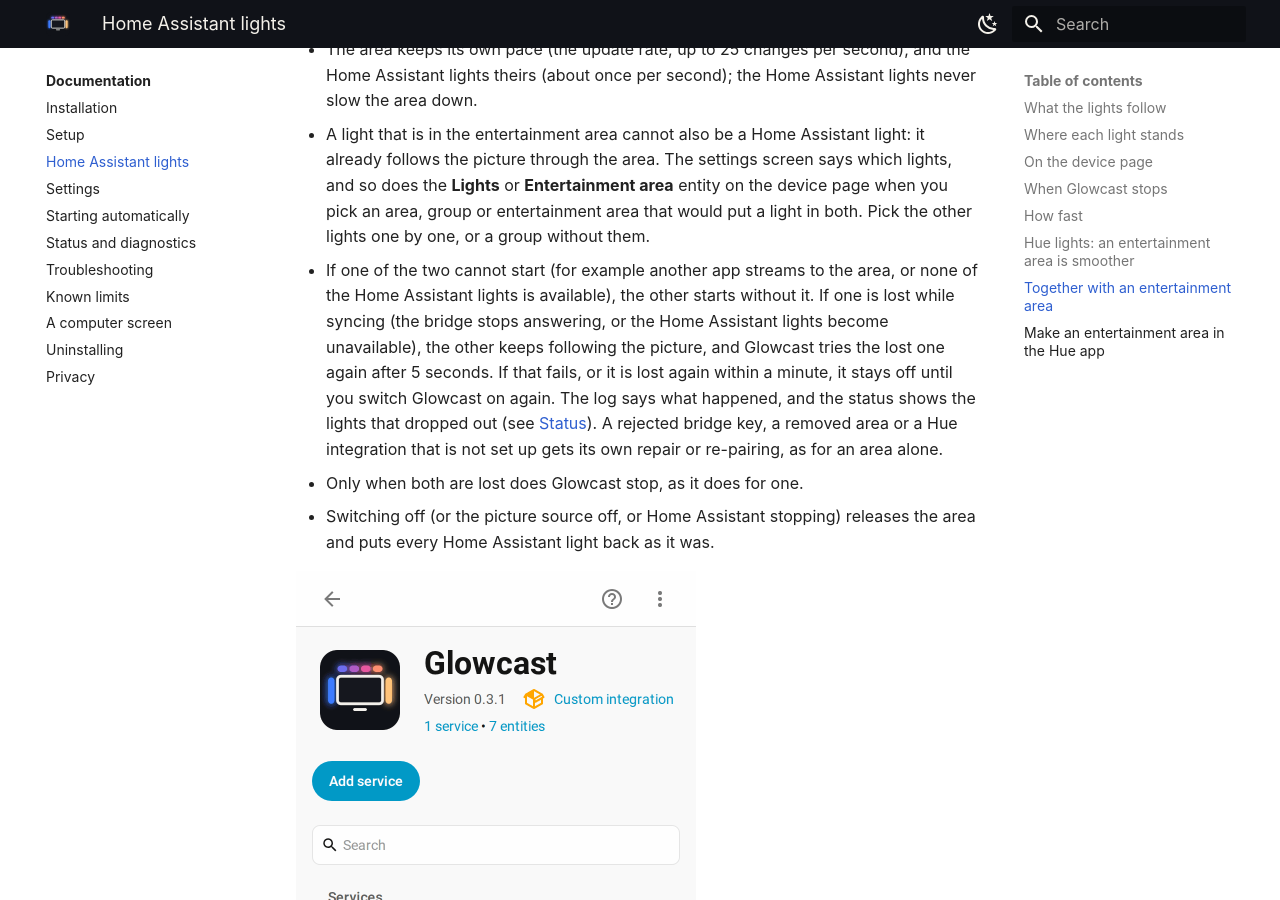
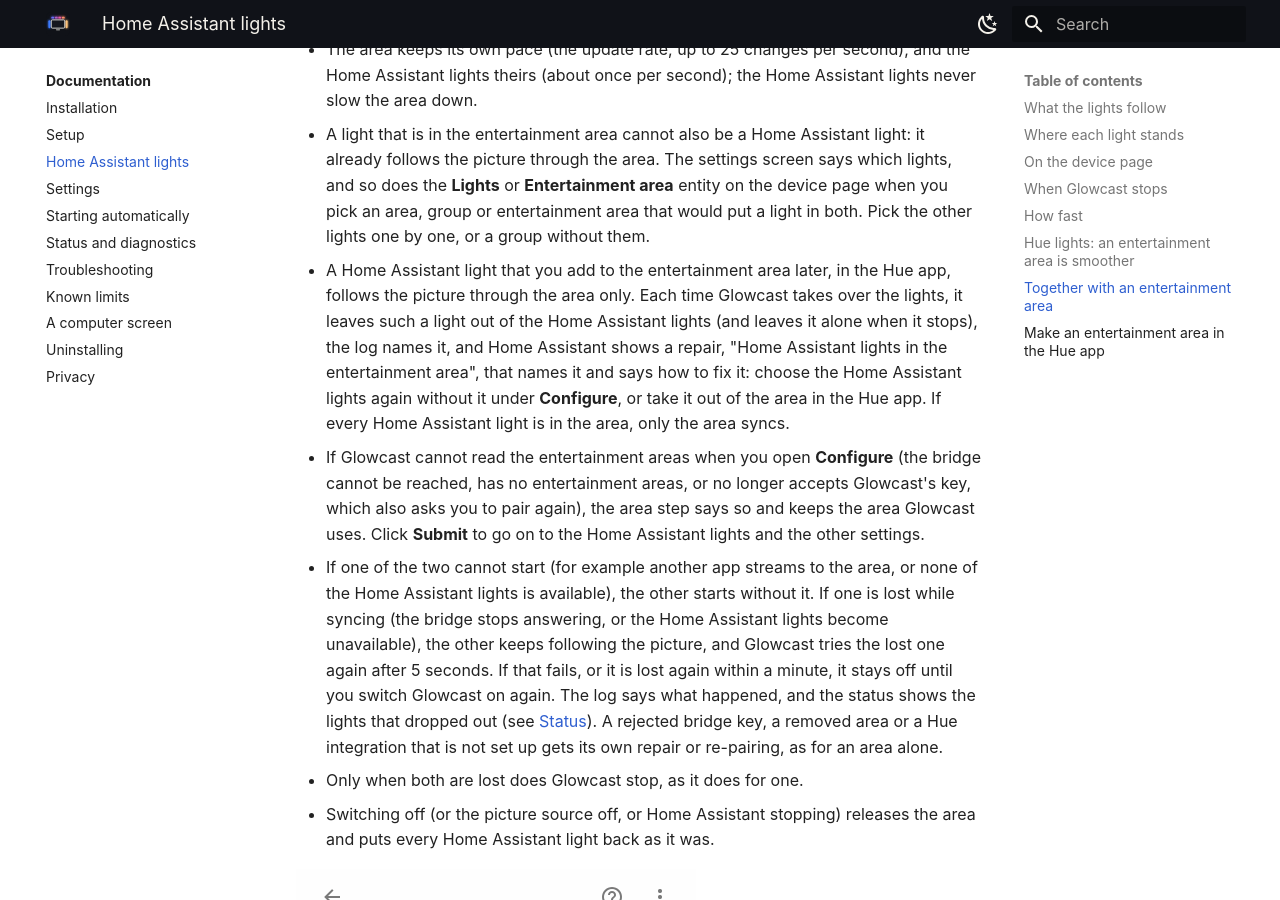
Before and after one commit to nicohabets/glowcast, an MkDocs documentation site: the page built from website/pages/docs/home-assistant-lights.md, in a window 1280 px wide and 900 px high, scrolled down 5763 px. Built offline with MkDocs 1.6.1 and Material for MkDocs 9.7.7, drawn with Linux system fonts in a browser that asks for light colours.

Commit message:
Website: the v0.3.1 fixes for an area with Home Assistant lights (#205)
"Together with an entertainment area" now says what happens to a Home
Assistant light that is added to the entertainment area later in the Hue
app (#198: left out, named in the log, a repair says how to fix it; with
every Home Assistant light in the area only the area syncs), and what the
combined settings do when the bridge's areas cannot be read (#197: a
notice, the stored area kept, on to the Home Assistant lights). The
restart part (#183) was already on the site since the v0.3.1 release.

Co-Authored-By: Claude Opus 5.5 <noreply@anthropic.com>

```diff
--- a/website/pages/docs/home-assistant-lights.md
+++ b/website/pages/docs/home-assistant-lights.md
@@ -65,6 +65,8 @@ One Glowcast can drive an entertainment area and Home Assistant lights together,
 
 - The area keeps its own pace (the update rate, up to 25 changes per second), and the Home Assistant lights theirs (about once per second); the Home Assistant lights never slow the area down.
 - A light that is in the entertainment area cannot also be a Home Assistant light: it already follows the picture through the area. The settings screen says which lights, and so does the **Lights** or **Entertainment area** entity on the device page when you pick an area, group or entertainment area that would put a light in both. Pick the other lights one by one, or a group without them.
+- A Home Assistant light that you add to the entertainment area later, in the Hue app, follows the picture through the area only. Each time Glowcast takes over the lights, it leaves such a light out of the Home Assistant lights (and leaves it alone when it stops), the log names it, and Home Assistant shows a repair, "Home Assistant lights in the entertainment area", that names it and says how to fix it: choose the Home Assistant lights again without it under **Configure**, or take it out of the area in the Hue app. If every Home Assistant light is in the area, only the area syncs.
+- If Glowcast cannot read the entertainment areas when you open **Configure** (the bridge cannot be reached, has no entertainment areas, or no longer accepts Glowcast's key, which also asks you to pair again), the area step says so and keeps the area Glowcast uses. Click **Submit** to go on to the Home Assistant lights and the other settings.
 - If one of the two cannot start (for example another app streams to the area, or none of the Home Assistant lights is available), the other starts without it. If one is lost while syncing (the bridge stops answering, or the Home Assistant lights become unavailable), the other keeps following the picture, and Glowcast tries the lost one again after 5 seconds. If that fails, or it is lost again within a minute, it stays off until you switch Glowcast on again. The log says what happened, and the status shows the lights that dropped out (see [Status](status.md)). A rejected bridge key, a removed area or a Hue integration that is not set up gets its own repair or re-pairing, as for an area alone.
 - Only when both are lost does Glowcast stop, as it does for one.
 - Switching off (or the picture source off, or Home Assistant stopping) releases the area and puts every Home Assistant light back as it was.
```
